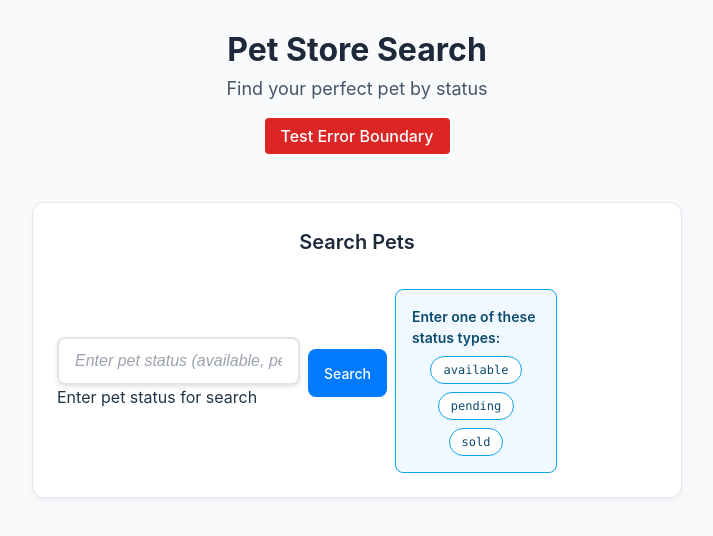
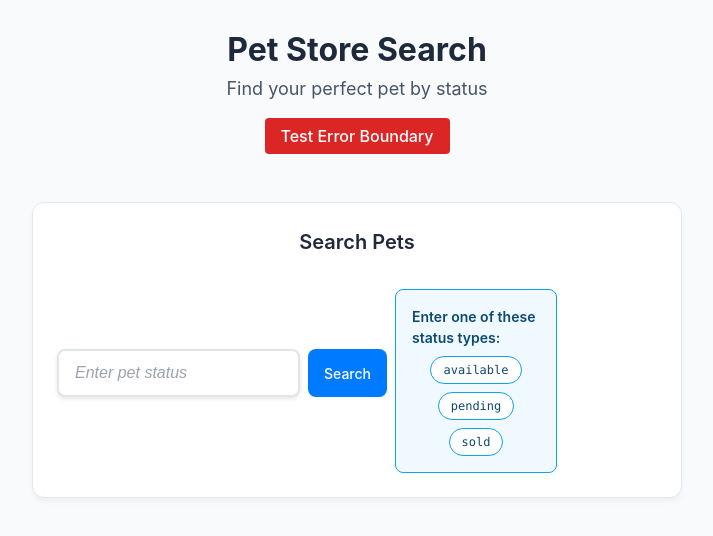
Before and after one commit to RukalaRukala/REACT-2025, a React (Vite) app: page / in a window 1280 px wide. Shown: the top 536 px of the page, without its empty margins (283-996 px from the left). Built offline with nearby package versions, Linux system fonts and the light colour scheme.

Commit message:
feat: create a hook useLocalStorage

```diff
--- a/src/components/Search/Search.const.tsx
+++ b/src/components/Search/Search.const.tsx
@@ -1,7 +1,7 @@
 export const EMPTY_STRING = '';
 export const STORAGE_KEY = 'searchQuery';
 export const SEARCH_BUTTON_TEXT = 'Search';
-export const PLACEHOLDER = 'Enter pet status (available, pending, sold)';
+export const PLACEHOLDER = 'Enter pet status';
 
 export const ITEM_LABELS = {
   ID: 'ID:',
--- a/src/components/Search/Search.tsx
+++ b/src/components/Search/Search.tsx
@@ -1,4 +1,5 @@
-import { useState, useEffect, useRef, useCallback } from 'react';
+import { useLocalStorage } from '../../hooks/useLocalStorage';
+
 import SearchField from './components/SearchField.tsx';
 import SearchButton from './components/SearchButton.tsx';
 import StatusHint from './components/StatusHint.tsx';
@@ -11,59 +12,22 @@ import {
 import styles from './Search.module.scss';
 
 const Search = ({ onSearch }: SearchProps) => {
-  const debounceTimerRef = useRef<ReturnType<typeof setTimeout> | null>(null);
+  const [searchQuery, setSearchQuery] = useLocalStorage(
+    STORAGE_KEY,
+    EMPTY_STRING
+  );
 
-  const loadSearchQueryFromStorage = (): string => {
-    try {
-      const savedQuery = localStorage.getItem(STORAGE_KEY);
-      return savedQuery || EMPTY_STRING;
-    } catch (error) {
-      console.warn(CONSOLE_MESSAGES.STORAGE_LOAD_ERROR, error);
-      return EMPTY_STRING;
-    }
+  const handleSearchChange = (value: string): void => {
+    setSearchQuery(value);
   };
 
-  const [searchQuery, setSearchQuery] = useState<string>(
-    loadSearchQueryFromStorage
-  );
-
-  useEffect(() => {
-    return () => {
-      if (debounceTimerRef.current) {
-        clearTimeout(debounceTimerRef.current);
-      }
-    };
-  }, []);
-
-  const saveSearchQueryToStorage = useCallback((query: string): void => {
-    if (debounceTimerRef.current) {
-      clearTimeout(debounceTimerRef.current);
-    }
-
-    debounceTimerRef.current = setTimeout(() => {
-      try {
-        localStorage.setItem(STORAGE_KEY, query);
-      } catch (error) {
-        console.warn(CONSOLE_MESSAGES.STORAGE_SAVE_ERROR, error);
-      }
-    }, 500);
-  }, []);
-
-  const handleSearchChange = useCallback(
-    (value: string): void => {
-      setSearchQuery(value);
-      saveSearchQueryToStorage(value);
-    },
-    [saveSearchQueryToStorage]
-  );
-
-  const handleSearch = useCallback((): void => {
+  const handleSearch = (): void => {
     try {
       onSearch(searchQuery);
     } catch (error) {
       console.error(CONSOLE_MESSAGES.SEARCH_START_ERROR, error);
     }
-  }, [onSearch, searchQuery]);
+  };
 
   const renderSearchField = () => {
     return <SearchField value={searchQuery} onChange={handleSearchChange} />;
--- a/src/components/Search/components/SearchField.tsx
+++ b/src/components/Search/components/SearchField.tsx
@@ -25,15 +25,7 @@ const SearchField = ({ value, onChange }: SearchFieldProps) => {
     );
   };
 
-  return (
-    <div className={styles.searchFieldContainer}>
-      {renderInput()}
-
-      {value.trim().length === 0 && (
-        <div className={styles.hint}>{SEARCH_FIELD_LABELS.HINT_TEXT}</div>
-      )}
-    </div>
-  );
+  return <div className={styles.searchFieldContainer}>{renderInput()}</div>;
 };
 
 export default SearchField;
--- /dev/null
+++ b/src/hooks/useLocalStorage.ts
@@ -0,0 +1,28 @@
+import { useState } from 'react';
+
+export function useLocalStorage(
+  key: string,
+  initialValue: string
+): [string, (newValue: string) => void, () => void] {
+  const getValue = (): string => {
+    const item = window.localStorage.getItem(key);
+    if (item !== null) {
+      return item;
+    }
+    return initialValue;
+  };
+
+  const [value, setValueState] = useState<string>(getValue);
+
+  const setValue = (newValue: string) => {
+    setValueState(newValue);
+    window.localStorage.setItem(key, newValue);
+  };
+
+  const remove = () => {
+    window.localStorage.removeItem(key);
+    setValueState(initialValue);
+  };
+
+  return [value, setValue, remove];
+}
```
